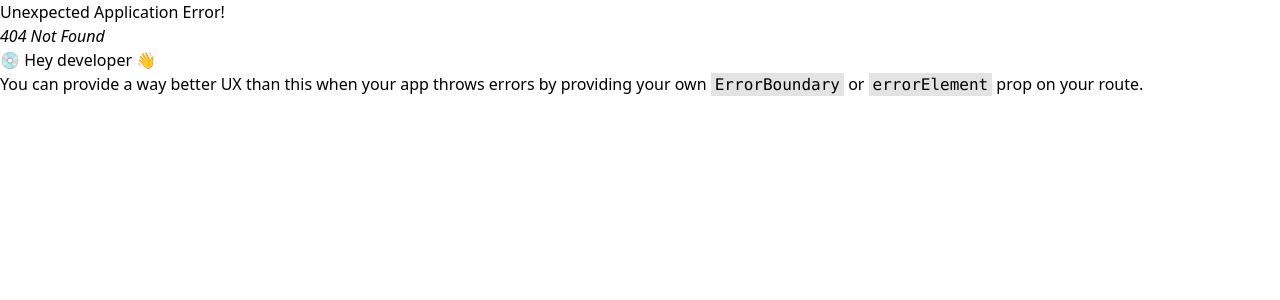
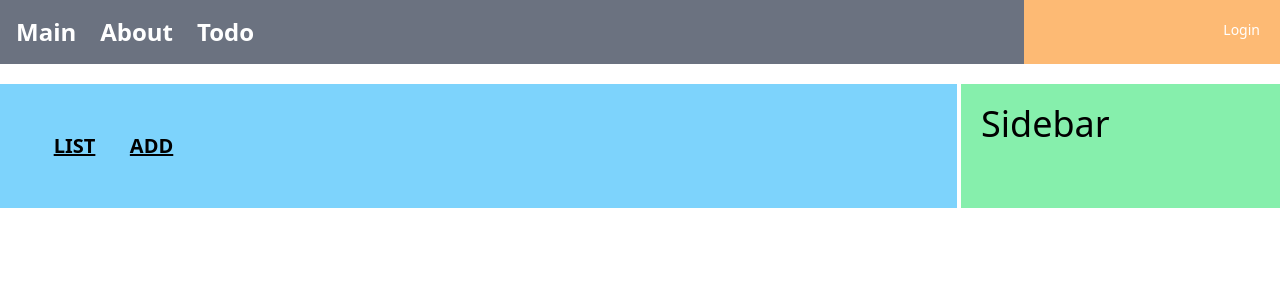
Before and after one commit to shekdns/react-springboot, a React (Create React App) app: page /todo in a window 1280 px wide. Before the commit this address had no page. Shown: the top 300 px of the page. Built offline with nearby package versions, Linux system fonts and the light colour scheme.

Commit message:
2024/09/03 update

```diff
--- /dev/null
+++ b/src/components/menus/BasicMenu.js
@@ -0,0 +1,30 @@
+import React from 'react';
+import { Link } from 'react-router-dom';
+
+const BasicMenu = () => {
+  return (
+    <nav id="navbar" className="flex bg-blue-300">
+      <div className="w-4/5 bg-gray-500">
+        <ul className="flex p-4 text-white font-bold">
+          <li className="pr-6 text-2xl">
+            <Link to={'/'}>Main</Link>
+          </li>
+          <li className='pr-6 text-2xl'>
+            <Link to={'/about'}>About</Link>
+          </li>
+          <li className='pr-6 text-2xl'>
+            <Link to={'/todo'}>Todo</Link>
+          </li>
+        </ul>
+      </div>
+
+      <div className='w-1/5 flex justify-end bg-orange-300 p-4 font-medium'>
+        <div className='text-white text-sm m-1 rounded'>
+          Login
+        </div>
+      </div>
+    </nav>
+  );
+};
+
+export default BasicMenu;
--- a/src/index.js
+++ b/src/index.js
@@ -11,6 +11,7 @@
   </React.StrictMode>
 );
 
+//리액트 자동완성 -> rsc 함수형 / rcc 기본형
 // If you want to start measuring performance in your app, pass a function
 // to log results (for example: reportWebVitals(console.log))
 // or send to an analytics endpoint. Learn more: https://bit.ly/CRA-vitals
--- a/src/layouts/BasicLayout.js
+++ b/src/layouts/BasicLayout.js
@@ -1,19 +1,21 @@
 import React from 'react';
 import styled from "styled-components";
+import BasicMenu from '../components/menus/BasicMenu';
 
 const BasicLayout = ( {children} ) => {
   return (
     <>
-      <header className="bg-teal-400 p-5">
+    <BasicMenu></BasicMenu>
+      {/* <header className="bg-teal-400 p-5">
         <h1 className="text-2xl md:text-4xl">
           Header
         </h1>
-      </header>
-      <div className="bg-white my-5 w-full flex flex-col space-y-4 md:flex-row md:space-x-4 md:space-y-0">
-        <main className='bg-sky-300 md:w-2/3 lg:w-3/4 px-5 py-40'>
+      </header> */}
+      <div className="bg-white my-5 w-full flex flex-col space-y-1 md:flex-row md:space-x-1 md:space-y-0">
+        <main className='bg-sky-300 md:w-4/5 lg:w-3/4 px-5 py-5'>
           {children}
         </main>
-        <aside className="bg-green-300 md:w-1/3 lg:w-1/4 px-5 py-40">
+        <aside className="bg-green-300 md:w-1/5 lg:w-1/4 px-5 flex py-5">
           <h1 className="text-2xl md:text-4xl">
             Sidebar
           </h1>
--- /dev/null
+++ b/src/pages/todo/IndexPage.js
@@ -0,0 +1,23 @@
+import React from 'react';
+import { Outlet } from 'react-router-dom';
+import BasicLayout from '../../layouts/BasicLayout';
+
+const IndexPage = () => {
+  return (
+    <BasicLayout>
+      <div className='w-full flex m-2 p-2'>
+        <div className='text-xl m-1 p-2 w-20 font-extrabold text-center underline'>
+          LIST
+        </div>
+        <div className='text-xl m-1 p-2 w-20 font-extrabold text-center underline'>
+          ADD
+        </div>
+        <div className='flex flex-wrap w-full'>
+          <Outlet/>
+        </div>
+      </div>
+    </BasicLayout>
+  );
+};
+
+export default IndexPage;
--- a/src/router/root.js
+++ b/src/router/root.js
@@ -5,6 +5,9 @@
 const Main    = lazy( () => import( "../pages/MainPage" ) )
 
 const About = lazy( () => import( "../pages/AboutPage" ) )
+
+//const { createBrowserRouter } = require( "react-router-dom" );
+const TodoIndex = lazy( () => import( "../pages/todo/IndexPage" ) )
 
 const root = createBrowserRouter([
   {
@@ -15,6 +18,10 @@
     path: "about",
     element : <Suspense fallback={Loading}><About/></Suspense>
   },
+  {
+    path: "todo",
+    element : <Suspense fallback={Loading}><TodoIndex/></Suspense>
+  },
 ])
 
 export default root;
```
